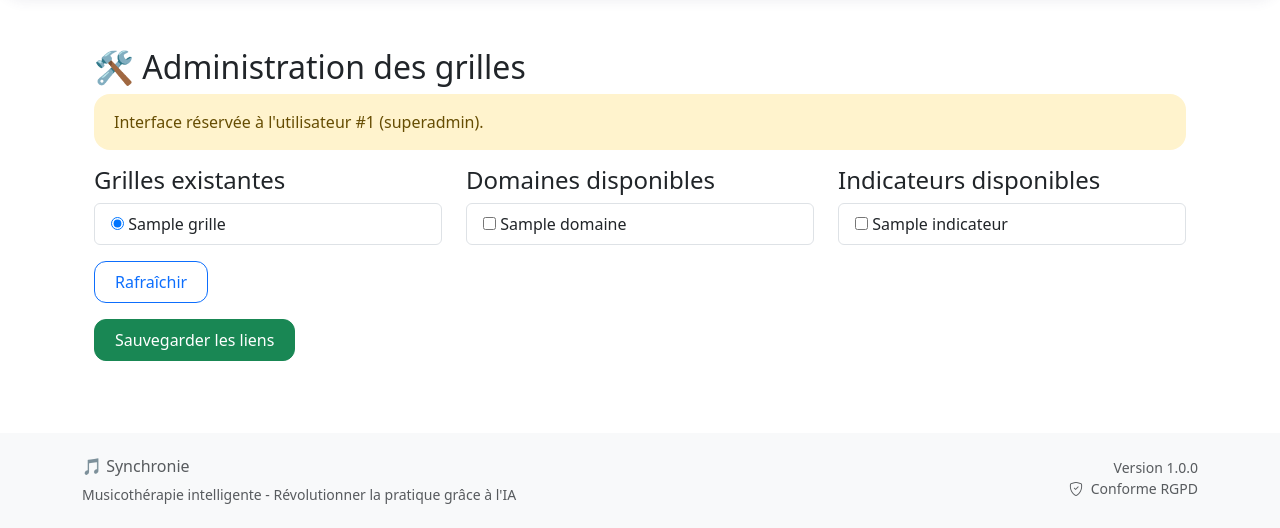
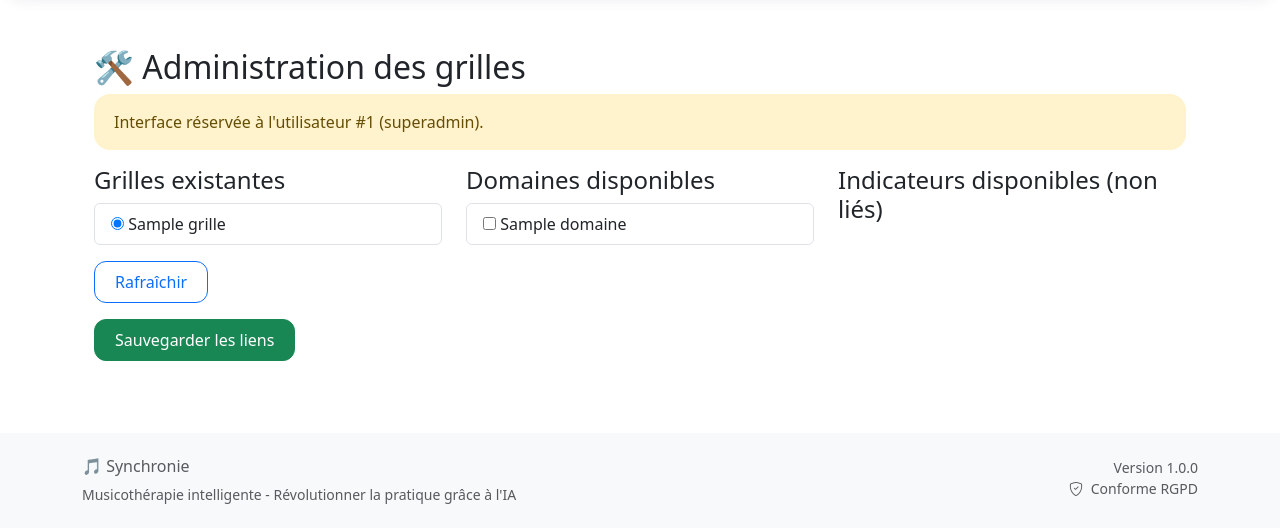
Before and after one commit to Julien-musico/Synchronie, a Flask app: template app/templates/cotation/admin_grilles.html in a window 1280 px wide. Shown: the part 70-598 px from the top of the page. Run offline with Flask 3, Linux system fonts and the light colour scheme; the template is opened without the code that fills it: most values are stand-ins (such as "Sample title", 1, 10 or a date in 2020).

Commit message:
Admin: exclusivité indicateur par domaine (UI + backend), correction doublons création grille

```diff
--- a/app/routes/cotation/__init__.py
+++ b/app/routes/cotation/__init__.py
@@ -77,6 +77,10 @@ def admin_grilles():
             # Ajoute les liens domaine-indicateur pour chaque domaine sélectionné
             for did in domaines_ids:
                 for iid in indicateurs_ids:
+                    # Vérifie que l'indicateur n'est pas déjà lié à un autre domaine
+                    already_linked = DomaineIndicateur.query.filter_by(indicateur_id=int(iid)).first()
+                    if already_linked:
+                        continue
                     exists_di = DomaineIndicateur.query.filter_by(domaine_id=int(did), indicateur_id=int(iid)).first()
                     if not exists_di:
                         di = DomaineIndicateur()
--- a/app/templates/cotation/admin_grilles.html
+++ b/app/templates/cotation/admin_grilles.html
@@ -28,12 +28,14 @@
         </ul>
       </div>
       <div class="col-md-4">
-        <h4>Indicateurs disponibles</h4>
+        <h4>Indicateurs disponibles (non liés)</h4>
         <ul class="list-group mb-3">
           {% for indicateur in indicateurs %}
-            <li class="list-group-item">
-              <input type="checkbox" name="indicateurs[]" value="{{ indicateur.id }}"> {{ indicateur.nom }}
-            </li>
+            {% if not indicateur.domaine_id %}
+              <li class="list-group-item">
+                <input type="checkbox" name="indicateurs[]" value="{{ indicateur.id }}"> {{ indicateur.nom }}
+              </li>
+            {% endif %}
           {% endfor %}
         </ul>
       </div>
```
